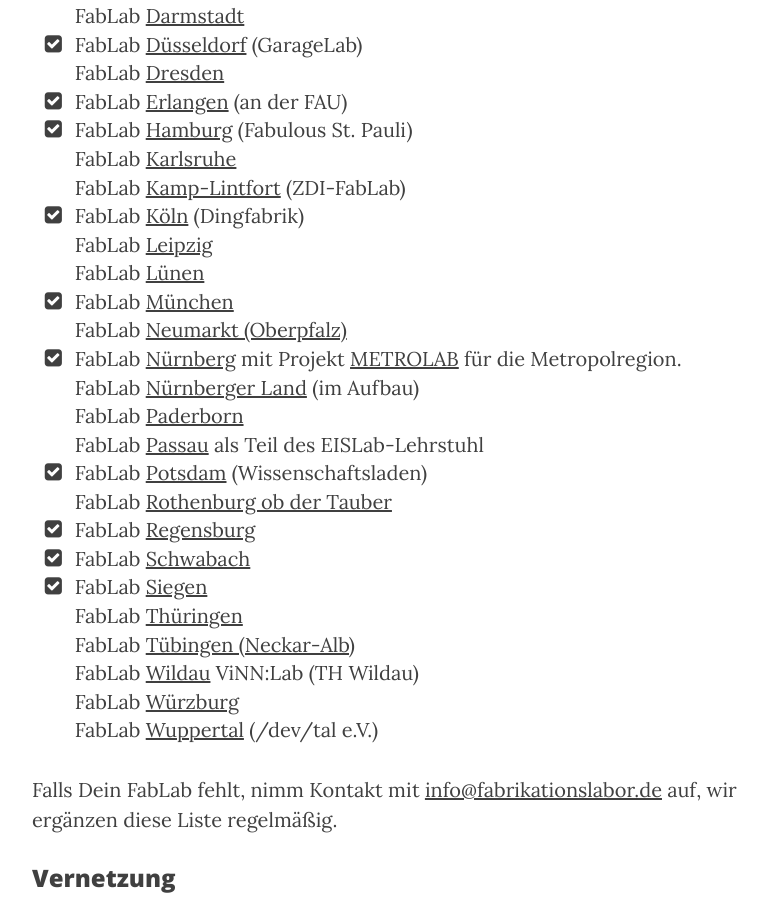
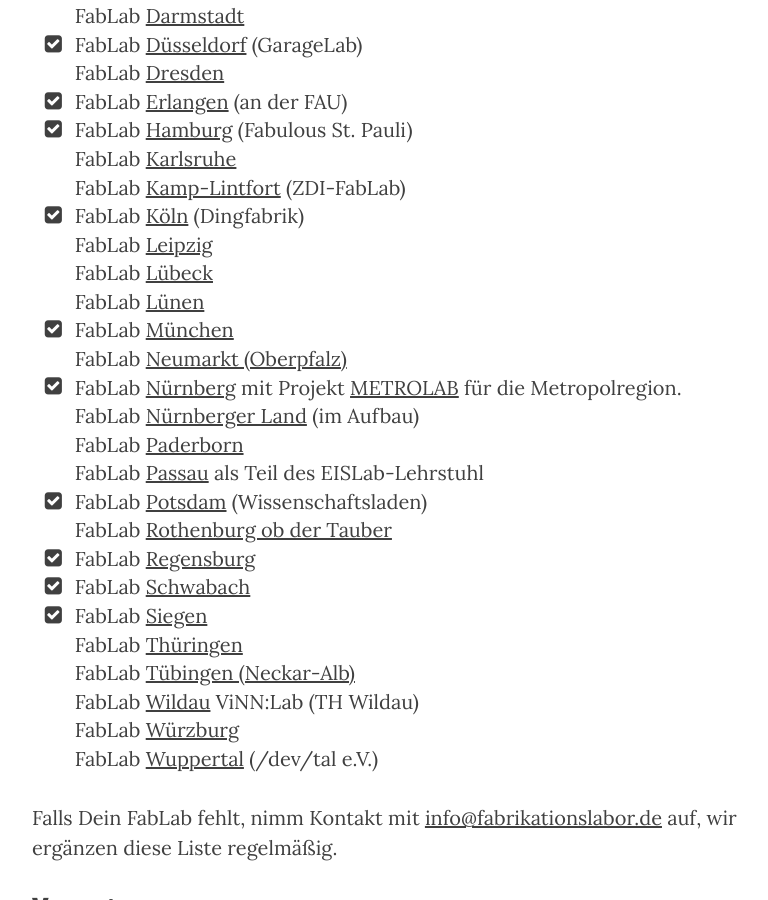
Before and after one commit to fabrikationslabor/fabrikationslabor.github.io, a Jekyll site: the page built from fablabs-in-deutschland.html, in a window 1280 px wide and 900 px high, scrolled down 1485 px. Shown: the whole window, without its empty margins (233-1001 px from the left). Built offline with Jekyll 4.4.1, drawn with Linux system fonts in a browser that asks for light colours; nearby versions of some CDN libraries.

Commit message:
forgot fablab Lübeck

```diff
--- a/fablabs-in-deutschland.html
+++ b/fablabs-in-deutschland.html
@@ -33,8 +33,8 @@
   <li>FabLab <a href="http://fablab-karlsruhe.de/" target="_blank">Karlsruhe</a></li>
   <li>FabLab <a href="http://zdi-fablab.org/" target="_blank">Kamp-Lintfort</a> (ZDI-FabLab)</li>
   <li><i class="fa-li fa fa-check-square"></i>FabLab <a href="http://dingfabrik.de" target="_blank">Köln</a> (Dingfabrik)</li>
-  <!-- lübeck -->
   <li>FabLab <a href="http://fablab-leipzig.de" target="_blank">Leipzig</a></li>
+  <li>FabLab <a href="http://www.fablab-luebeck.de/" target="_blank">Lübeck</a></li>
   <li>FabLab <a href="http://www.fablab-luenen.de/" target="_blank">Lünen</a></li>
   <!-- Magdeburg: http://www.inkubator.ovgu.de/FabLab.html-->
   <!-- Magdeburg: http://www.netz39.de/-->
```
